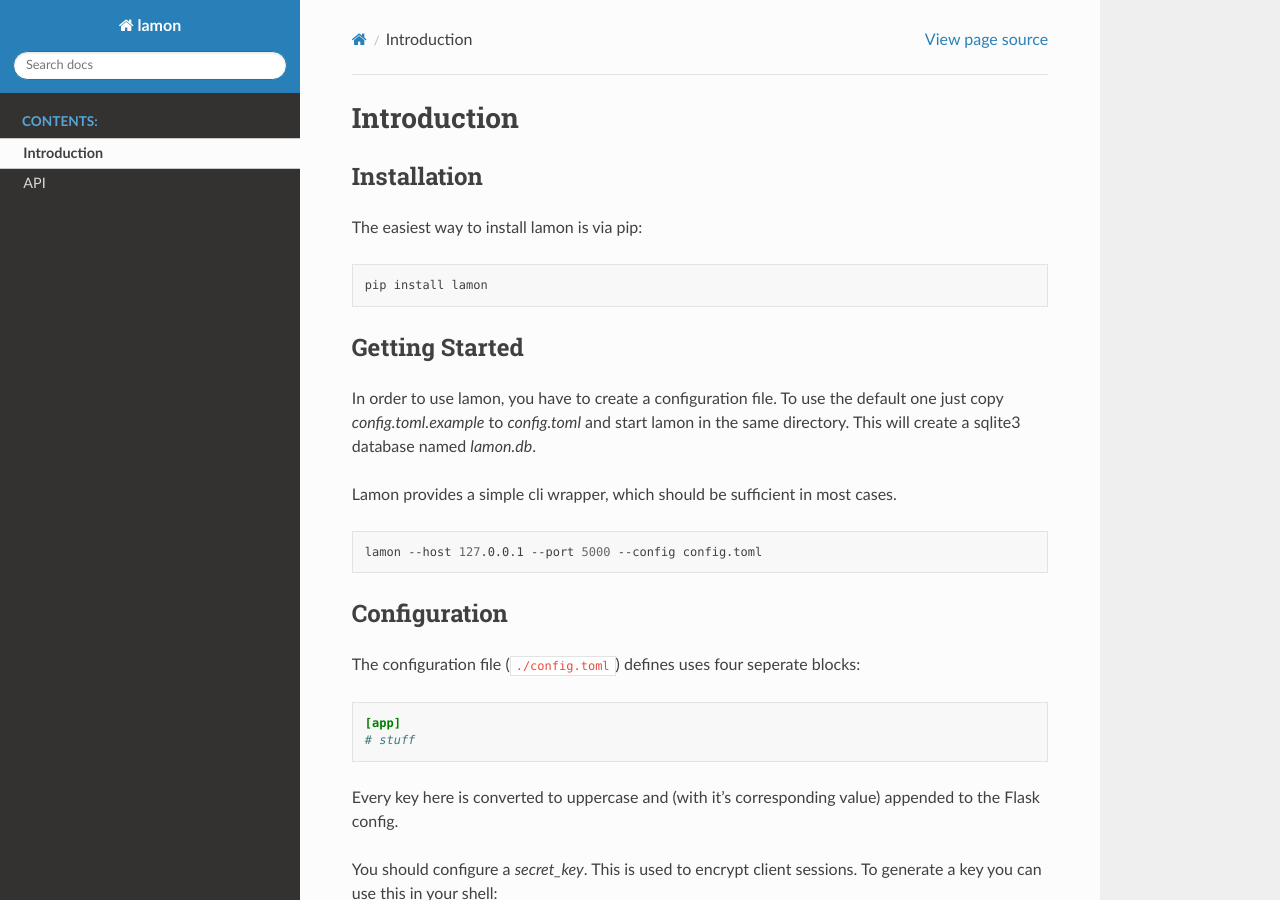
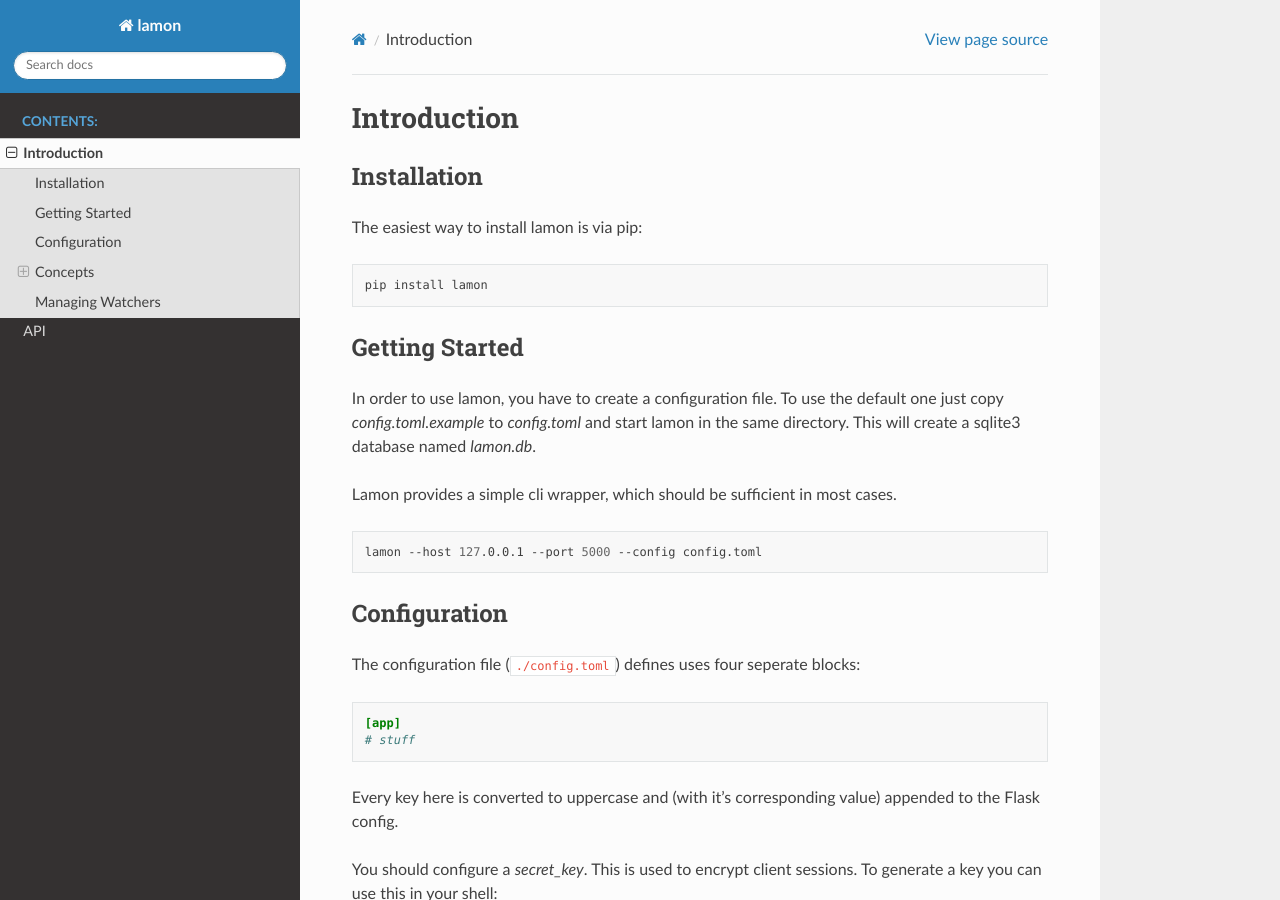
Before and after one commit to f4814/lamon, a Sphinx documentation site: the page built from docs/introduction.rst, in a window 1280 px wide and 900 px high. Built offline with Sphinx 7.4.7 and the Read the Docs theme 2.0.0, drawn with Linux system fonts in a browser that asks for light colours.

Commit message:
Documentation

```diff
--- a/docs/api/watcher.rst
+++ b/docs/api/watcher.rst
@@ -3,3 +3,6 @@ lamon.watcher
 
 .. automodule:: lamon.watcher
    :members:
+
+.. automodule:: lamon.watcher.log_mixin
+    :members:
--- a/docs/introduction.rst
+++ b/docs/introduction.rst
@@ -13,7 +12,8 @@ The easiest way to install lamon is via pip:
 
 
 Getting Started
-===============
+---------------
+
 In order to use lamon, you have to create a configuration file. To use the
 default one just copy `config.toml.example` to `config.toml` and start
 lamon in the same directory. This will create a sqlite3 database named `lamon.db`.
@@ -25,7 +25,8 @@ Lamon provides a simple cli wrapper, which should be sufficient in most cases.
     lamon --host 127.0.0.1 --port 5000 --config config.toml
 
 Configuration
-=============
+-------------
+
 The configuration file (``./config.toml``) defines uses four seperate blocks:
 
 .. code-block:: ini
@@ -120,12 +121,13 @@ unneccessary:
 
 
 Concepts
-========
+--------
 
-**Games**
+Games
+~~~~~
 
-**Managers**
-
+Managers
+~~~~~~~~
 
 Managing Watchers
-=================
+-----------------
```
Also changed, not shown: other parts of docs/introduction.rst (+3 -4 lines).
